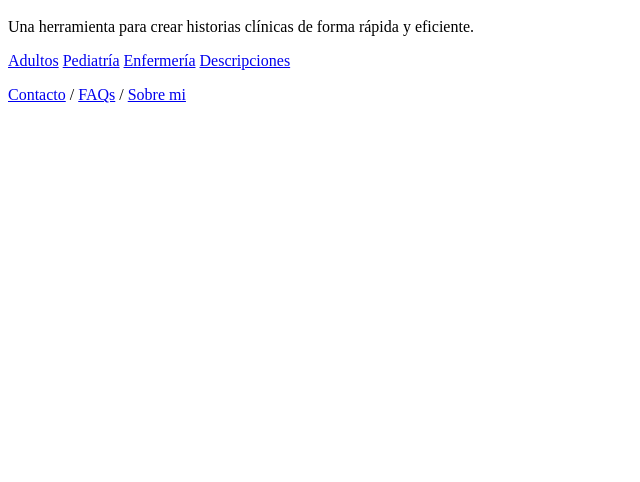
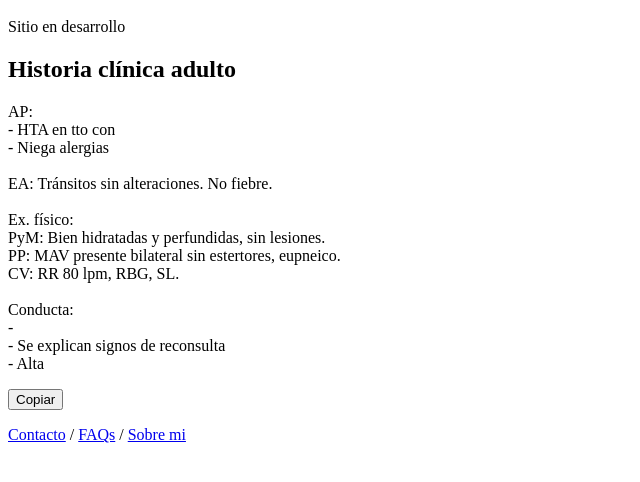
Before and after one commit to santisaralegui/historiafacil, a plain HTML site: page index.html in a window 1280 px wide. Shown: the part 48-530 px from the top of the page, without its empty margins (0-640 px from the left). Drawn offline with Linux system fonts and the light colour scheme.

Commit message:
Agregué modelo básico de historia y botón para copiar el texto

```diff
--- a/index.html
+++ b/index.html
@@ -4,16 +4,29 @@
 </head>
 <header>
     <h1>Historia clínica fácil</h1>
-    <p>Una herramienta para crear historias clínicas de forma rápida y eficiente.</p>
+    <p>Sitio en desarrollo</p>
 </header>
-<nav>
-    <a href="#">Adultos</a>
-    <a href="#">Pediatría</a>
-    <a href="#">Enfermería</a>
-    <a href="#">Descripciones</a>
-</nav>
+<body>
     <main>
+        <h2>Historia clínica adulto</h2>
+        <p id="historia-adulto">
+            AP:<br>
+            - HTA en tto con<br>
+            - Niega alergias<br><br>
 
+            EA: Tránsitos sin alteraciones. No fiebre.<br><br>
+
+            Ex. físico:<br>
+            PyM: Bien hidratadas y perfundidas, sin lesiones.<br>
+            PP: MAV presente bilateral sin estertores, eupneico.<br>
+            CV: RR 80 lpm, RBG, SL.<br><br>
+
+            Conducta:<br>
+            - <br>
+            - Se explican signos de reconsulta<br>
+            - Alta<br>
+        </p>
+        <button onclick="copiar()">Copiar</button>
     </main>
     <footer>
         <p>
@@ -22,3 +35,10 @@
             <a href="#">Sobre mi</a>
         </p>
     </footer>
+</body>
+<script>
+    function copiar()
+    {
+        navigator.clipboard.writeText(document.getElementById("historia-adulto").innerText);
+    }
+</script>
```
Lines whose indentation alone changed are shown as unchanged.
